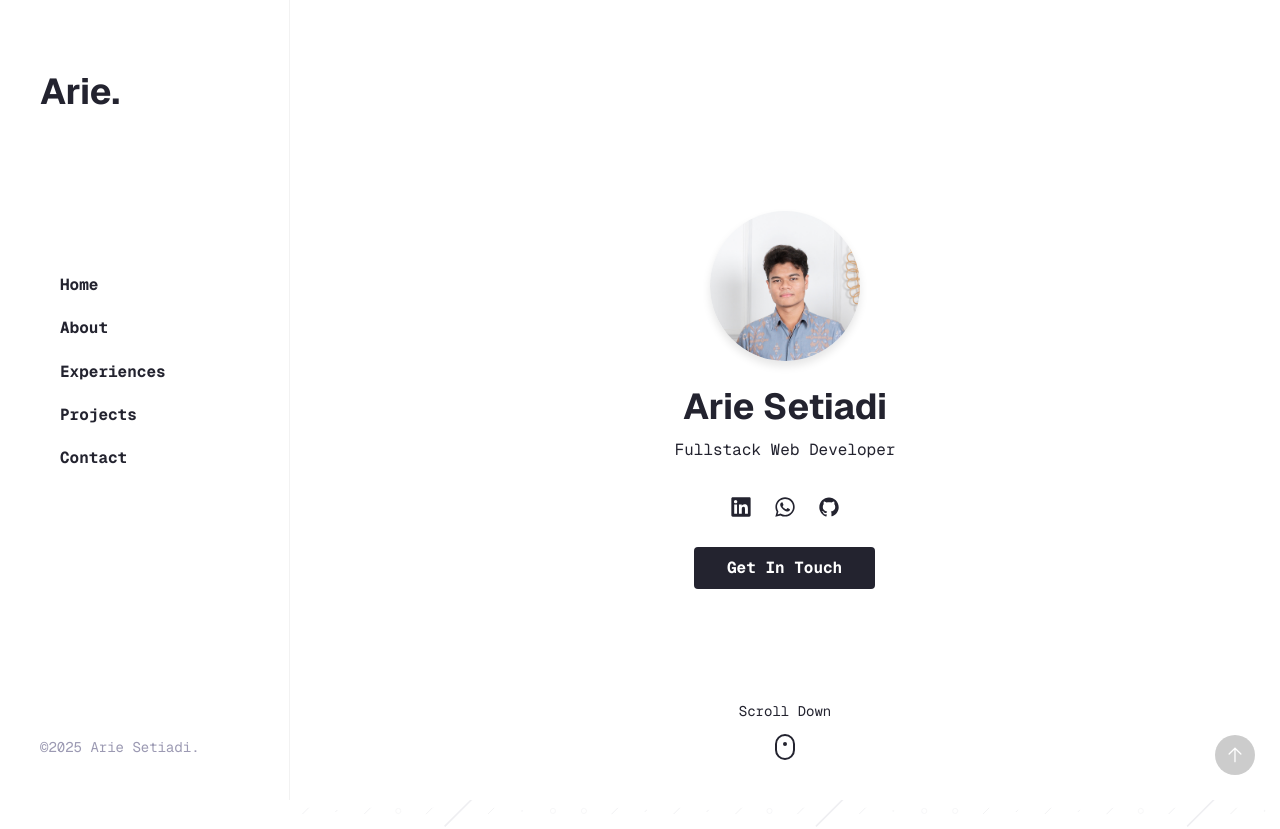
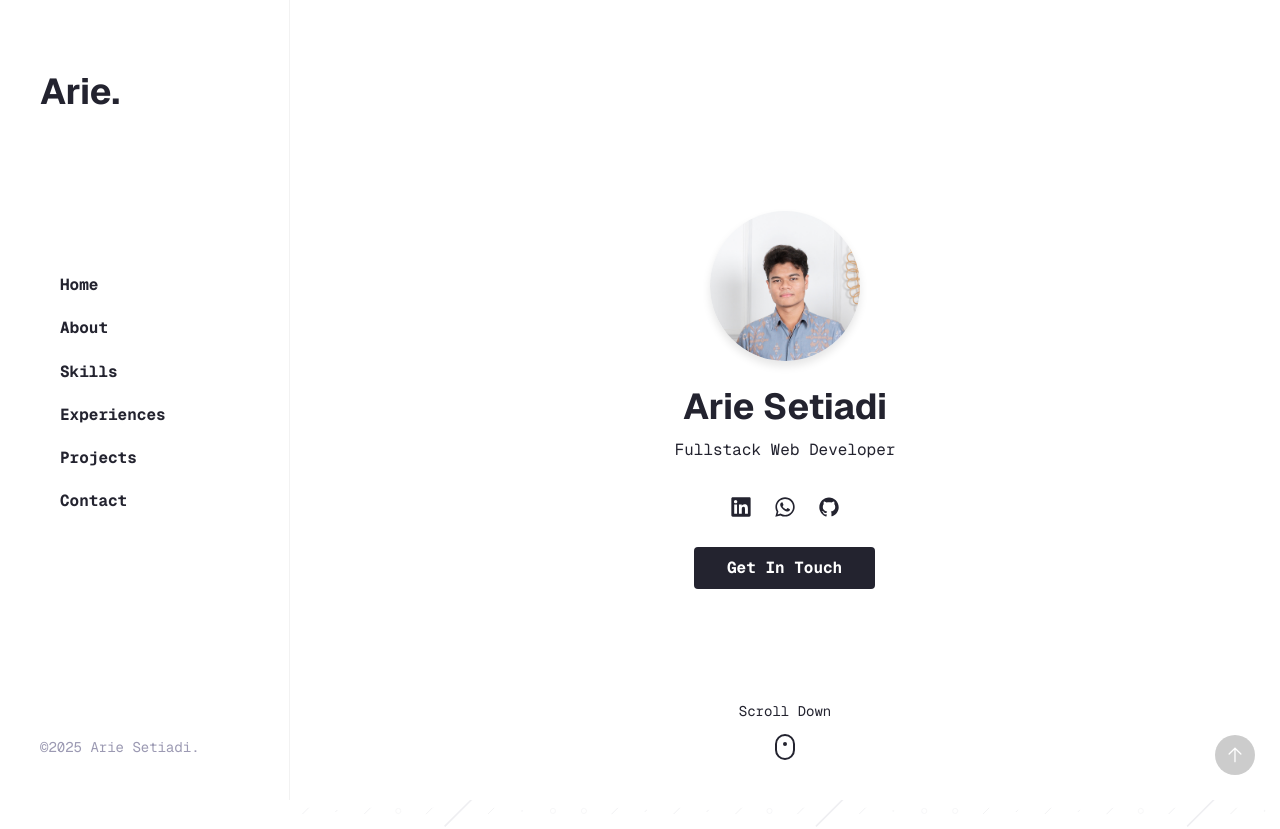
Before and after one commit to arieesetiadi/portfolio-v1-web, a Next.js app: page / in a window 1280 px wide. Shown: the top 829 px of the page. Built offline with nearby package versions, Linux system fonts and the light colour scheme.

Commit message:
add skill to sidebar

```diff
--- a/src/components/header.tsx
+++ b/src/components/header.tsx
@@ -19,6 +19,11 @@ export default function Header() {
           <li>
             <a href="#about" className="nav-link">
               <i className="text-dark"></i>About
+            </a>
+          </li>
+          <li>
+            <a href="#skills" className="nav-link">
+              <i className="text-dark"></i>Skills
             </a>
           </li>
           <li>
```
